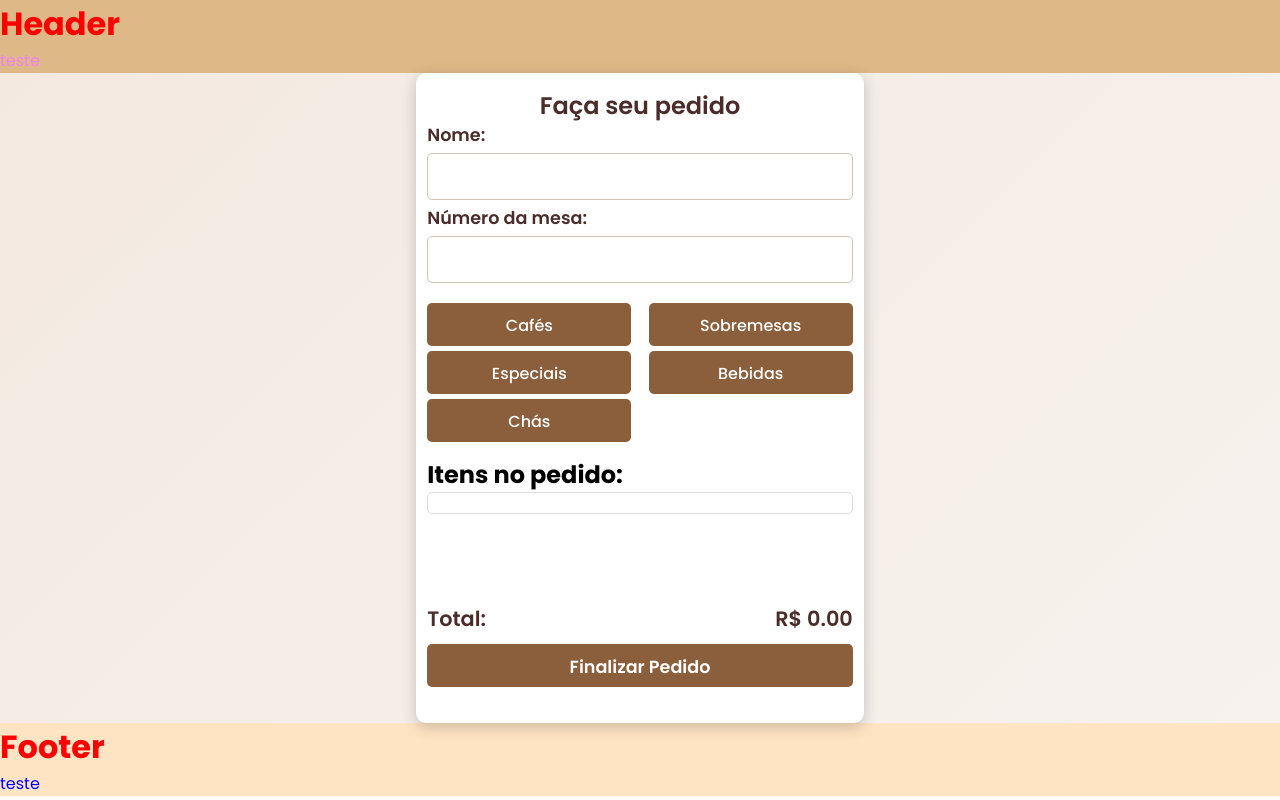
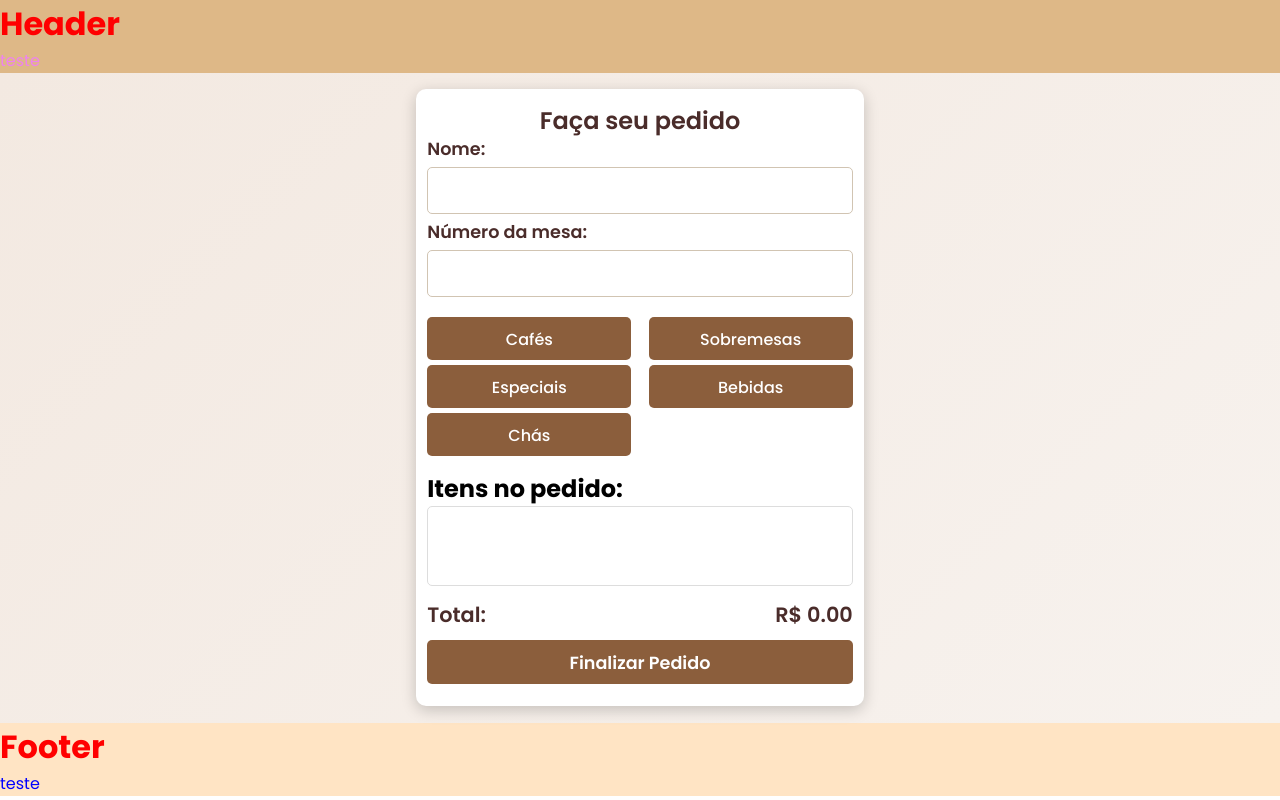
Before and after one commit to agleicesousa/cafe-do-amanha-react, a React (Vite) app: page /pedidos in a window 1280 px wide. Built offline with nearby package versions, Linux system fonts and the light colour scheme.

Commit message:
refactor: juste no tamanho máximo do container

```diff
--- a/src/Pages/pedidos/pedidos.module.css
+++ b/src/Pages/pedidos/pedidos.module.css
@@ -13,7 +13,7 @@
     flex-direction: column;
     align-items: center;
     justify-content: center;
-    height: 100%;
+    height: 95%;
     width: 35%;
     box-shadow: 0 4px 15px rgba(0, 0, 0, 0.2);
 
@@ -115,7 +115,8 @@
         flex-direction: column;
 
         .lista_itens {
-          max-height: 100px;
+          max-height: 5rem;
+          height: 5rem;
           overflow-y: auto;
           border: 1px solid #ddd;
           padding: 10px;
```
